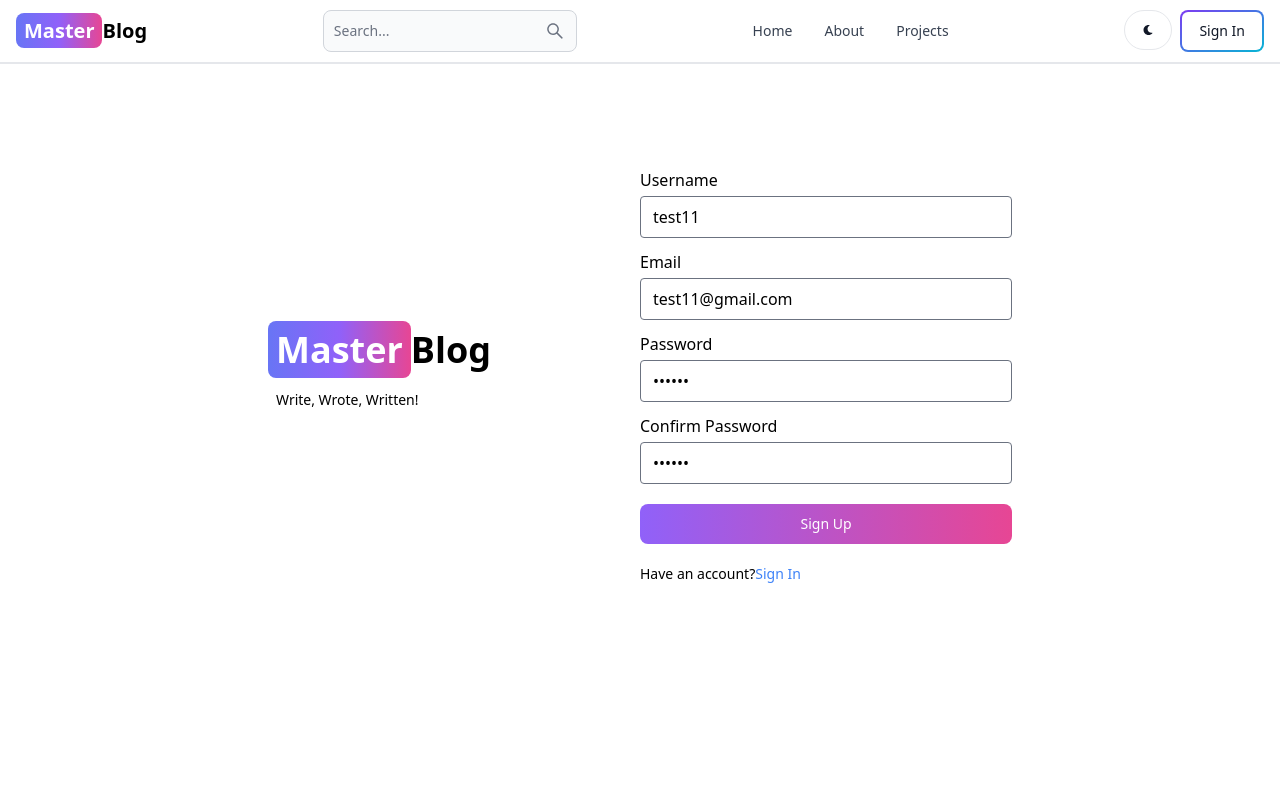
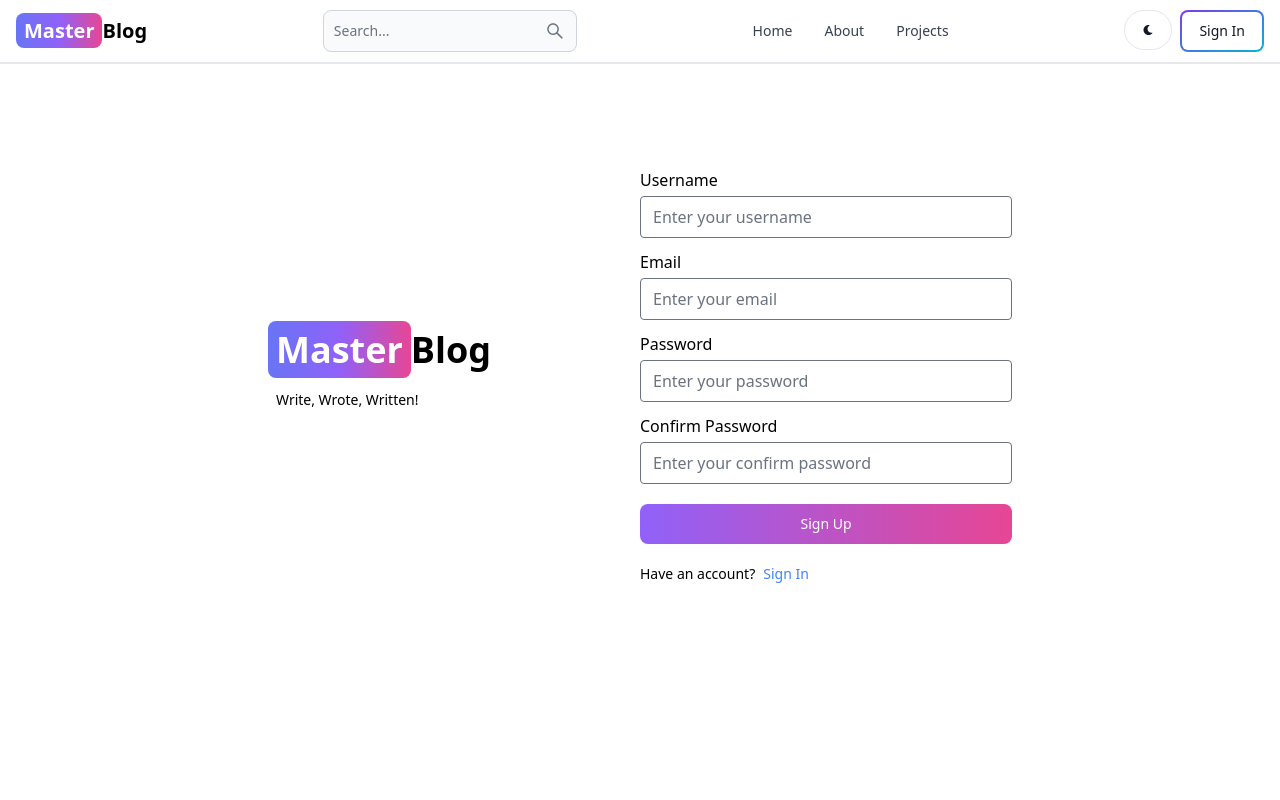
Before and after one commit to nishanthan-k/mern-blog, a React (Vite) app in the folder client/: page /signup in a window 1280 px wide. Shown: the top 800 px of the page. Built offline with nearby package versions, Linux system fonts and the light colour scheme.

Commit message:
add functionality to signup page

```diff
--- a/client/src/pages/SignUp.jsx
+++ b/client/src/pages/SignUp.jsx
@@ -1,27 +1,34 @@
 import axios from "axios";
 import React, { useState } from "react";
-import { Button } from "flowbite-react";
+import { Button, Spinner } from "flowbite-react";
 import { Form, Formik } from "formik";
-import { Link } from "react-router-dom";
+import { Link, useNavigate } from "react-router-dom";
 import CustomInput from "../utils/form/CustomInput";
 import { signUpFormValidation } from "../utils/validation/signUpFormValidation";
 import Toast from "../utils/toast/Toast";
 
 const SignUp = () => {
   const [errorMessage, setErrorMessage] = useState("");
+  const [loading, setLoading] = useState(false);
+  const navigate = useNavigate();
 
   const handleSubmit = async (values) => {
     await signUpFormValidation(values);
-
+    setLoading(true)
     try {
       const res = await axios.post("/api/auth/signup", values, {
         headers: {
           "content-type": "application/json",
         },
       });
+
+
+      <Toast message="User created successfully" type="success" />
+      setLoading(false);
+      navigate("/signin")
     } catch (error) {
-      console.log("Error:", error);
 
+      setLoading(false);
       // setErrorMessage("Username already exists");
 
       if (error.response) {
@@ -56,10 +63,10 @@ const SignUp = () => {
         <div className="flex-1">
           <Formik
             initialValues={{
-              username: "test11",
-              email: "test11@gmail.com",
-              password: "NNNNn1",
-              confirmPassword: "NNNNn1",
+              username: "",
+              email: "",
+              password: "",
+              confirmPassword: "",
             }}
             validateOnChange={false} // Update: Disable validation on change
             validateOnBlur={true} // Update: Enable validation on blur
@@ -100,8 +107,16 @@ const SignUp = () => {
                   type="submit"
                   gradientDuoTone="purpleToPink"
                   className="mt-5 w-full"
+                  disabled={loading}
                 >
-                  Sign Up
+                  {loading ? (
+                    <>
+                      <Spinner size="sm" />
+                      <span className="pl-3" >Loading...</span>
+                    </>
+                  ) : (
+                    "Sign Up"
+                  )}
                 </Button>
               </Form>
             )}
@@ -109,7 +124,7 @@ const SignUp = () => {
 
           {errorMessage && <Toast message={errorMessage} type="failure" />}
 
-          <div className="flex gap=2 text-sm mt-5">
+          <div className="flex gap-2 text-sm mt-5">
             <span>Have an account?</span>
             <Link to="/signin" className="text-blue-500">
               Sign In
```
